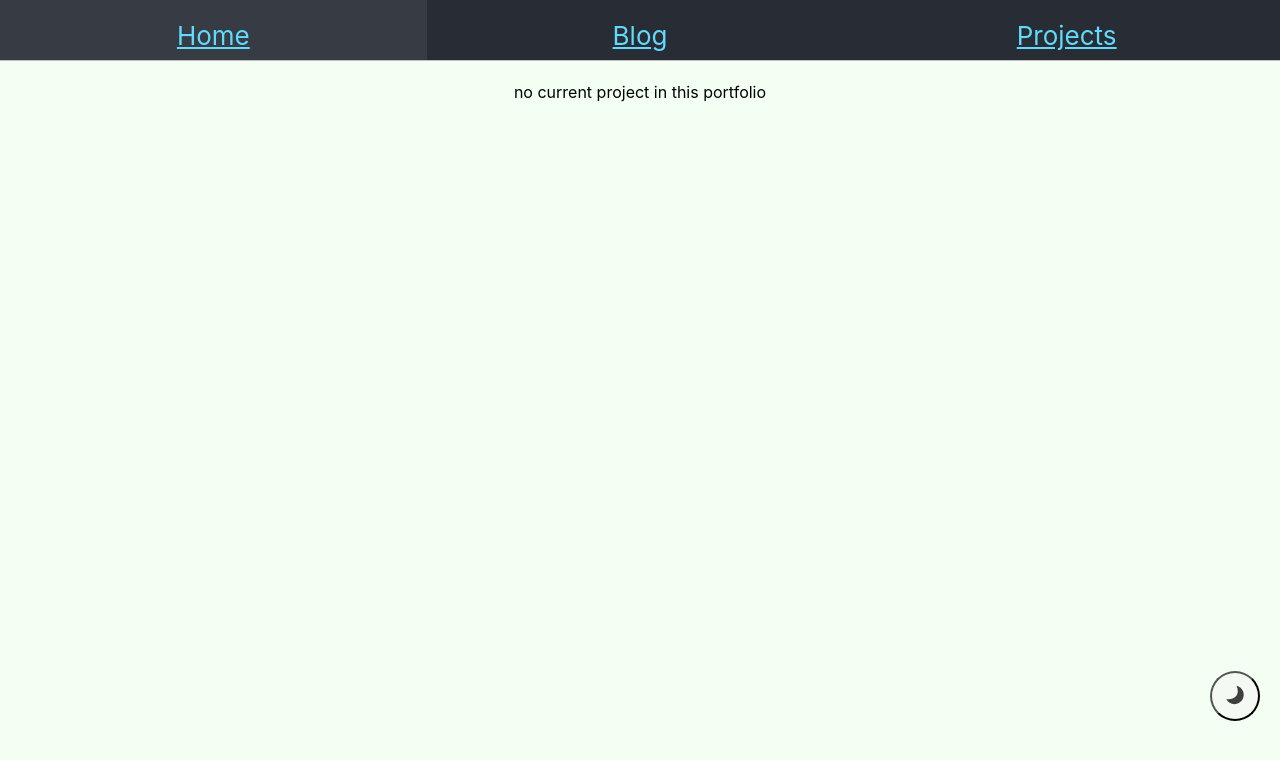
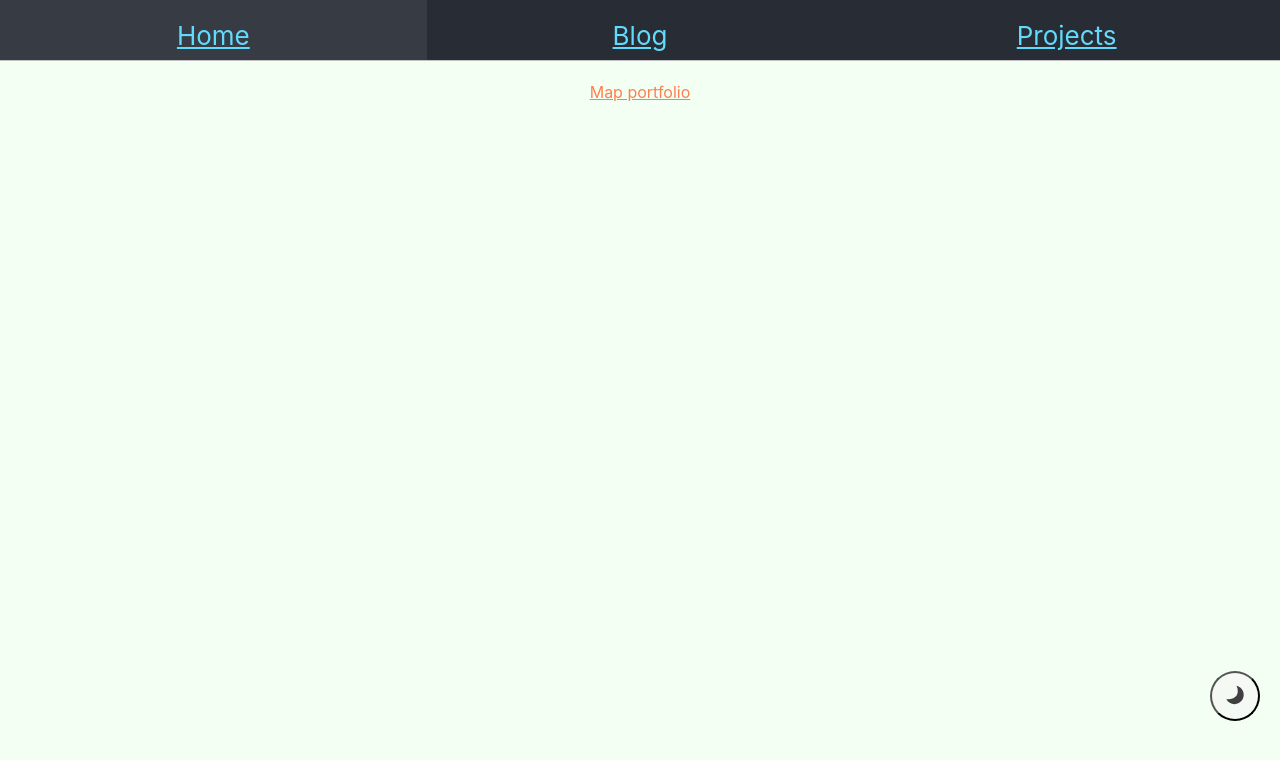
Before and after one commit to brenno-calado/portfolio, a React (Create React App) app: page /portfolio/projects in a window 1280 px wide. Shown: the top 760 px of the page. Built offline with nearby package versions, Linux system fonts and the light colour scheme.

Commit message:
map link

```diff
--- a/src/pages/Projects/index.jsx
+++ b/src/pages/Projects/index.jsx
@@ -3,7 +3,7 @@
 const Projects = () => (
   <>
     <h1>Projects</h1>
-    <p>no current project in this portfolio</p>
+    <a href="https://docs.google.com/document/d/1CoJgS7dIN31suNtyBApJmmjoCGlBs8YnYPF3mzATRc8/edit?usp=sharing">Map portfolio</a>
   </>
 );
 
```
